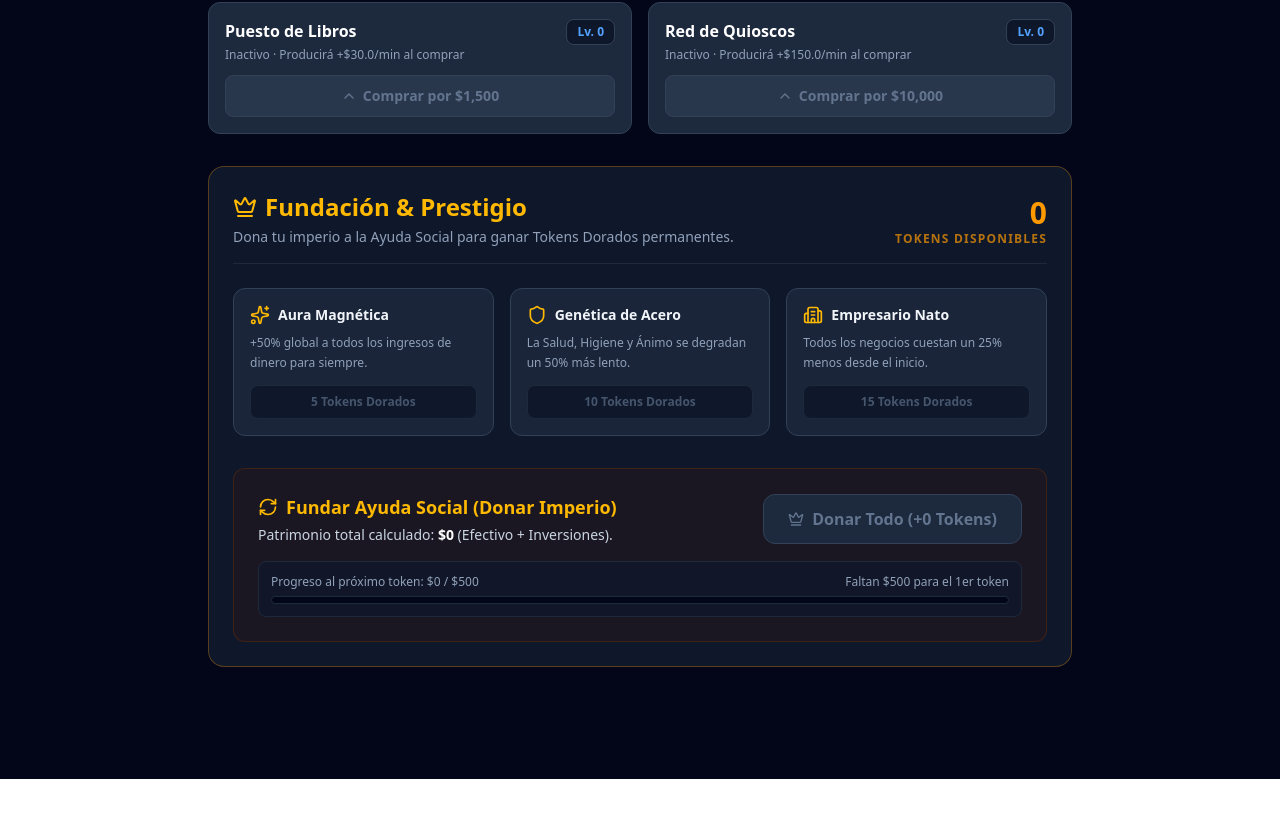
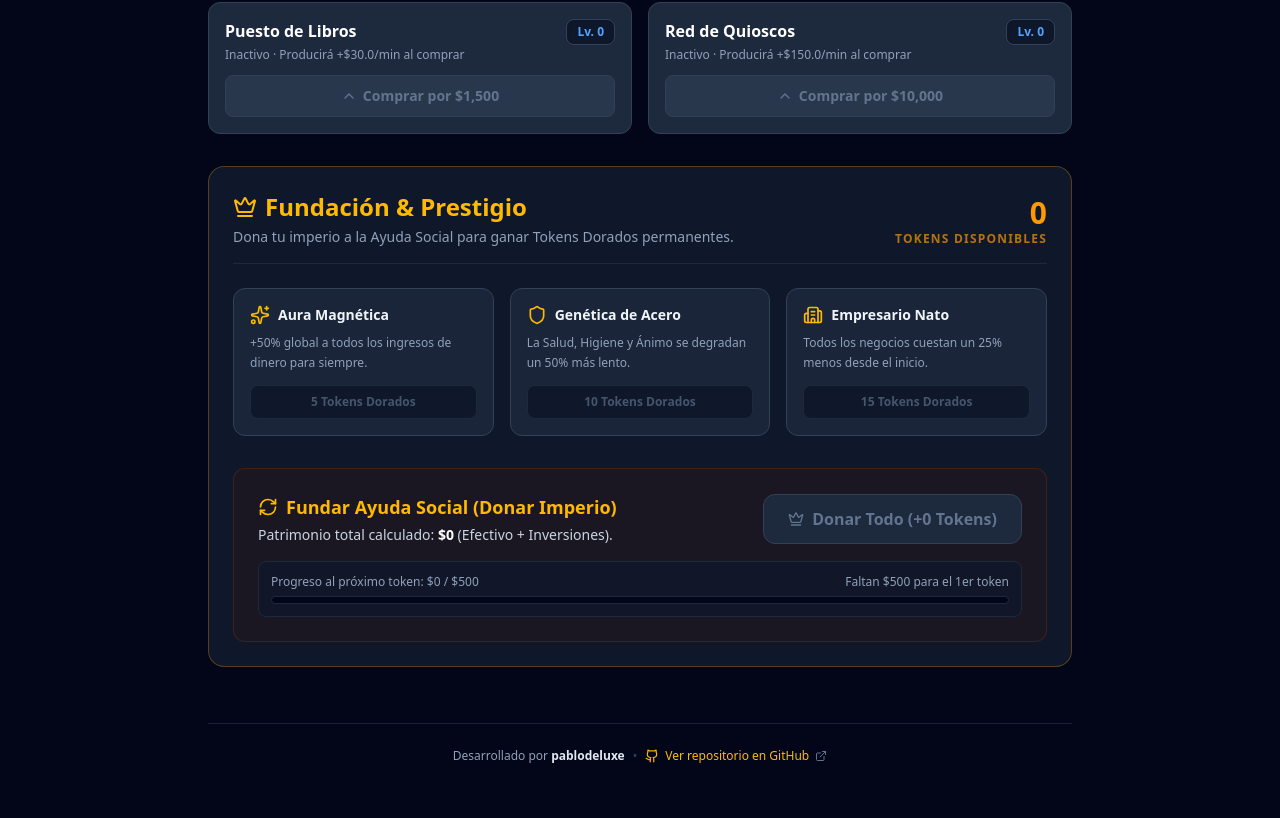
Before and after one commit to pablodeluxe/Callejero-El-Ascenso, a React (Vite) app: page / in a window 1280 px wide. Shown: the part 992-1810 px from the top of the page. Before the commit the page ends 1771 px from the top, so only its background shows below. Built offline with nearby package versions, Linux system fonts and the light colour scheme.

Commit message:
feat: add footer with repository link
- Added a footer component with developer credits and a link to the GitHub repository.
- Updated the installation instructions in the README with the correct repository URL.

```diff
--- a/src/App.tsx
+++ b/src/App.tsx
@@ -9,7 +9,7 @@ import { PWAInstallButton } from './components/PWAInstallButton';
 import { EventModal } from './components/EventModal';
 import { OfflineModal } from './components/OfflineModal';
 import { GameOverModal } from './components/GameOverModal';
-import { Wallet, Activity, Droplets, Gamepad2, TrendingUp, AlertTriangle, AlertOctagon, Flame } from 'lucide-react';
+import { Wallet, Activity, Droplets, Gamepad2, TrendingUp, AlertTriangle, AlertOctagon, Flame, Github, ExternalLink } from 'lucide-react';
 
 export default function App() {
   useGameLoop(); // Initialize the game loop
@@ -208,6 +208,23 @@ export default function App() {
         {/* Prestige System */}
         <PrestigeShop />
 
+        {/* Footer Credits */}
+        <footer id="app-footer" className="mt-14 pt-6 pb-8 border-t border-slate-800/80 text-center text-xs text-slate-400 flex flex-col sm:flex-row items-center justify-center gap-2">
+          <span>Desarrollado por <strong className="text-slate-200 font-semibold">pablodeluxe</strong></span>
+          <span className="hidden sm:inline text-slate-700">•</span>
+          <a
+            id="github-repo-link"
+            href="https://github.com/pablodeluxe/callejero-el-ascenso"
+            target="_blank"
+            rel="noopener noreferrer"
+            className="inline-flex items-center gap-1.5 text-amber-400 hover:text-amber-300 transition-colors font-medium hover:underline underline-offset-4"
+          >
+            <Github className="w-3.5 h-3.5" />
+            <span>Ver repositorio en GitHub</span>
+            <ExternalLink className="w-3 h-3 text-slate-500" />
+          </a>
+        </footer>
+
       </main>
     </div>
   );
```
Also changed, not shown: 1 other file (tests, documents, lock files or other folders).
